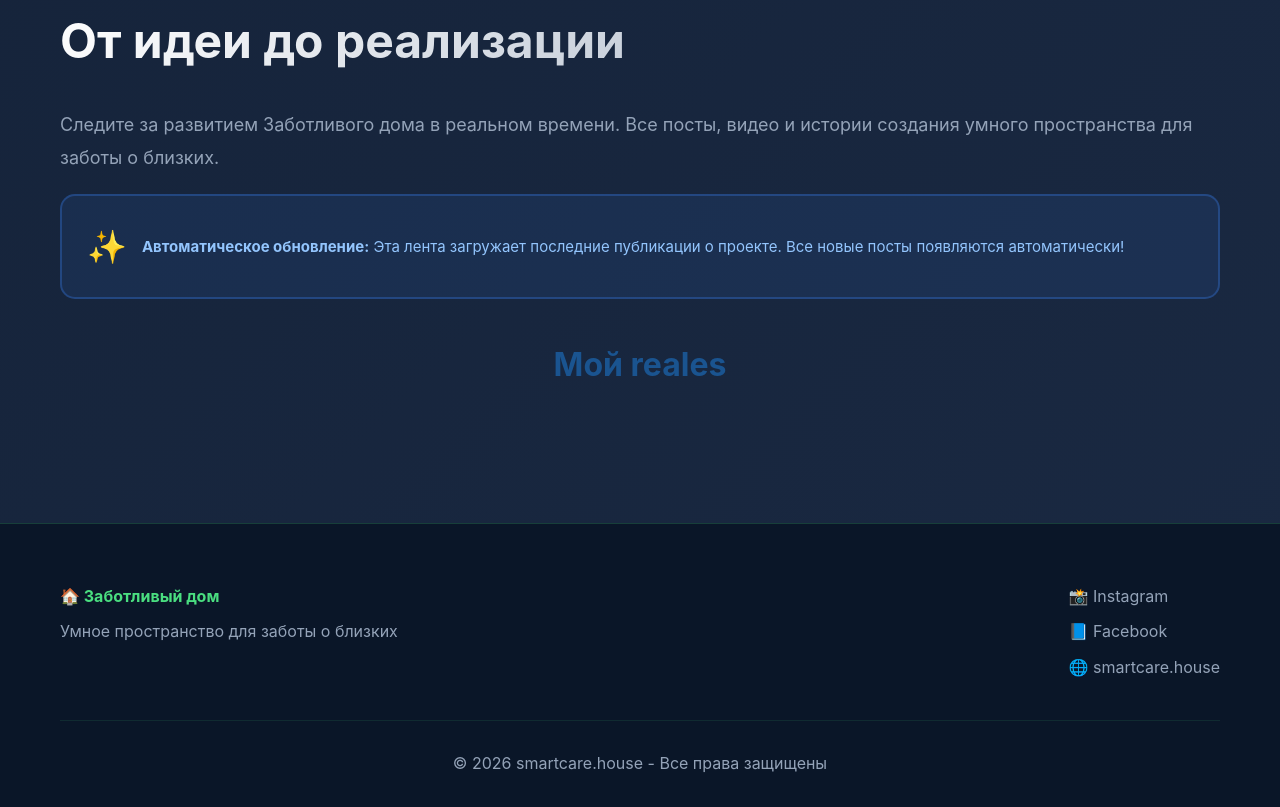
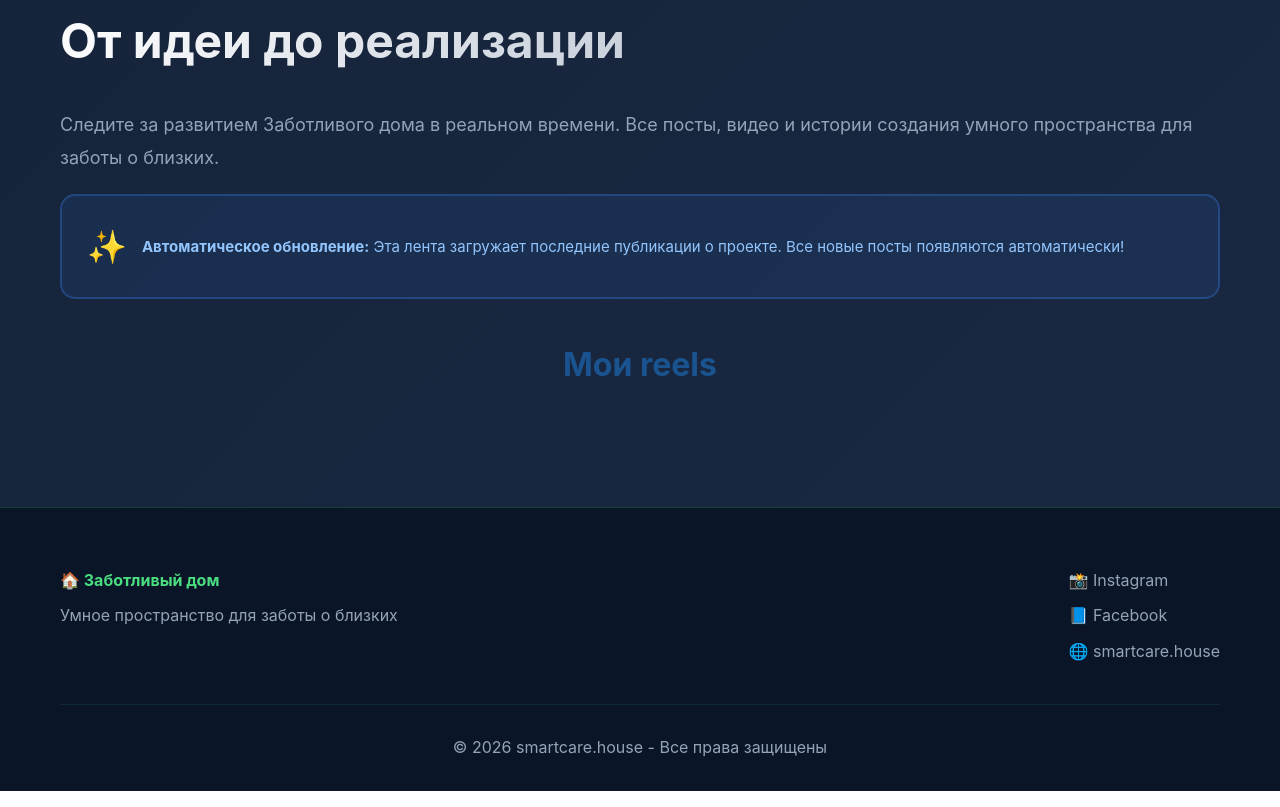
Before and after one commit to valera-goippro/smartcare.house, a website built with Vite: page index.html in a window 1280 px wide. Shown: the part 5967-6774 px from the top of the page. Built offline with nearby package versions, Linux system fonts and the light colour scheme; a script that the page names is missing.

Commit message:
Updated index.html

```diff
--- a/index.html
+++ b/index.html
@@ -254,7 +254,7 @@
             </div>
 
             <!-- Section Title -->
-            <h2 style="text-align: center; margin: 2rem 0; font-size: 2rem; color: #1a5490;">Мой reales</h2>
+            <h2 style="text-align: center; margin: 1rem 0; font-size: 2rem; color: #1a5490;">Мои reels</h2>
 
             <!-- Feed Container -->
             <div class="feed-container active">
```
